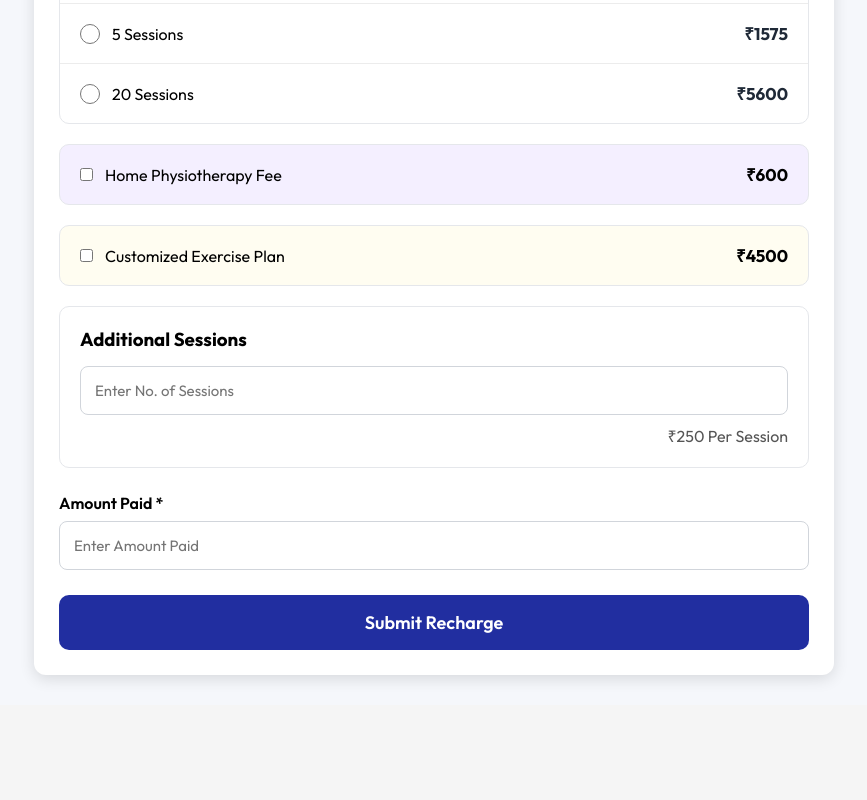
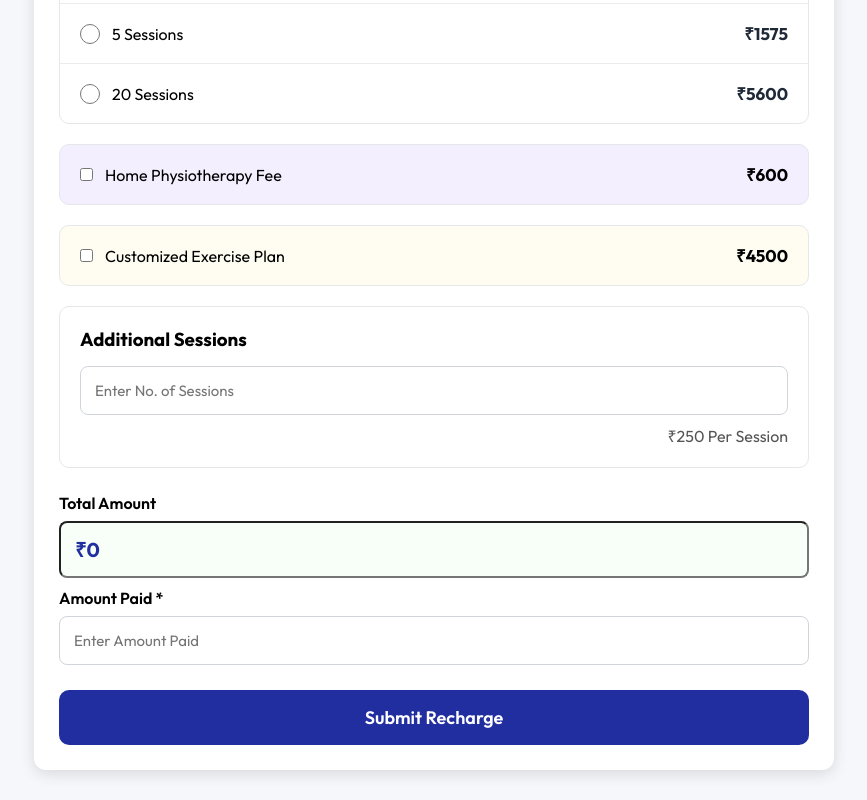
Before and after one commit to sagarkumarsaini11/clinic-website, a React (Vite) app: page /recharge in a window 1280 px wide. Shown: the part 485-1285 px from the top of the page, without its empty margins (206-1073 px from the left). Before the commit the page ends 1190 px from the top, so only its background shows below. Built offline with nearby package versions, Linux system fonts and the light colour scheme.

Commit message:
8 commit

```diff
--- a/src/Components/Recharge/Recharge.css
+++ b/src/Components/Recharge/Recharge.css
@@ -237,6 +237,36 @@ input[type="radio"]{
   background: #0046d5;
 }
 
+              /*Total section*/
+
+.total-section{
+  margin-top:20px;
+  margin-bottom: 10px;
+}
+
+.total-section label{
+  display:block;
+  margin-bottom:8px;
+  font-weight:600;
+}
+
+.total-input{
+  width:100%;
+  padding:14px;
+
+
+
+  border-radius:8px;
+
+  background:#f8fff9;
+
+  color:#212EA0;
+
+  font-size:20px;
+  font-weight:bold;
+
+
+}
              /* Mobile */
 
 @media (max-width:768px){
--- a/src/Components/Recharge/Recharge.jsx
+++ b/src/Components/Recharge/Recharge.jsx
@@ -36,6 +36,36 @@ const handleChange = (e) => {
   }));
 };
 
+const calculateTotal = () => {
+  let total = 0;
+
+  // Package amount
+  if (rechargeData.package) {
+    const match = rechargeData.package.match(/₹(\d+)/);
+
+    if (match) {
+      total += Number(match[1]);
+    }
+  }
+
+  // Home Physiotherapy
+  if (rechargeData.homePhysio) {
+    total += 600;
+  }
+
+  // Exercise Plan
+  if (rechargeData.exercisePlan) {
+    total += 4500;
+  }
+
+  // Additional Sessions
+  if (rechargeData.additionalSessions) {
+    total += Number(rechargeData.additionalSessions) * 250;
+  }
+
+  return total;
+};
+
 const handleSubmit = (e) => {
   e.preventDefault();
 
@@ -54,8 +84,16 @@ const handleSubmit = (e) => {
   }
 
   console.log("===== RECHARGE DATA =====");
-  console.table(rechargeData);
-  console.log(JSON.stringify(rechargeData, null, 2));
+const finalData = {
+  ...rechargeData,
+  totalAmount: calculateTotal(),
+};
+
+console.table(finalData);
+
+console.log(
+  JSON.stringify(finalData, null, 2)
+);
 
   alert("Recharge Submitted Successfully!");
 
@@ -169,6 +207,15 @@ const handleSubmit = (e) => {
           <p>₹250 Per Session</p>
         </div>
 
+                 {/* Total Amount */}
+
+        <div className="total-section">
+
+          <label>Total Amount</label>
+
+        <input  type="text"  value={`₹${calculateTotal()}`}  readOnly
+         className="total-input"/>
+        </div>
 
                {/* Amount Paid */}
 
```
Lines whose indentation alone changed are shown as unchanged.
